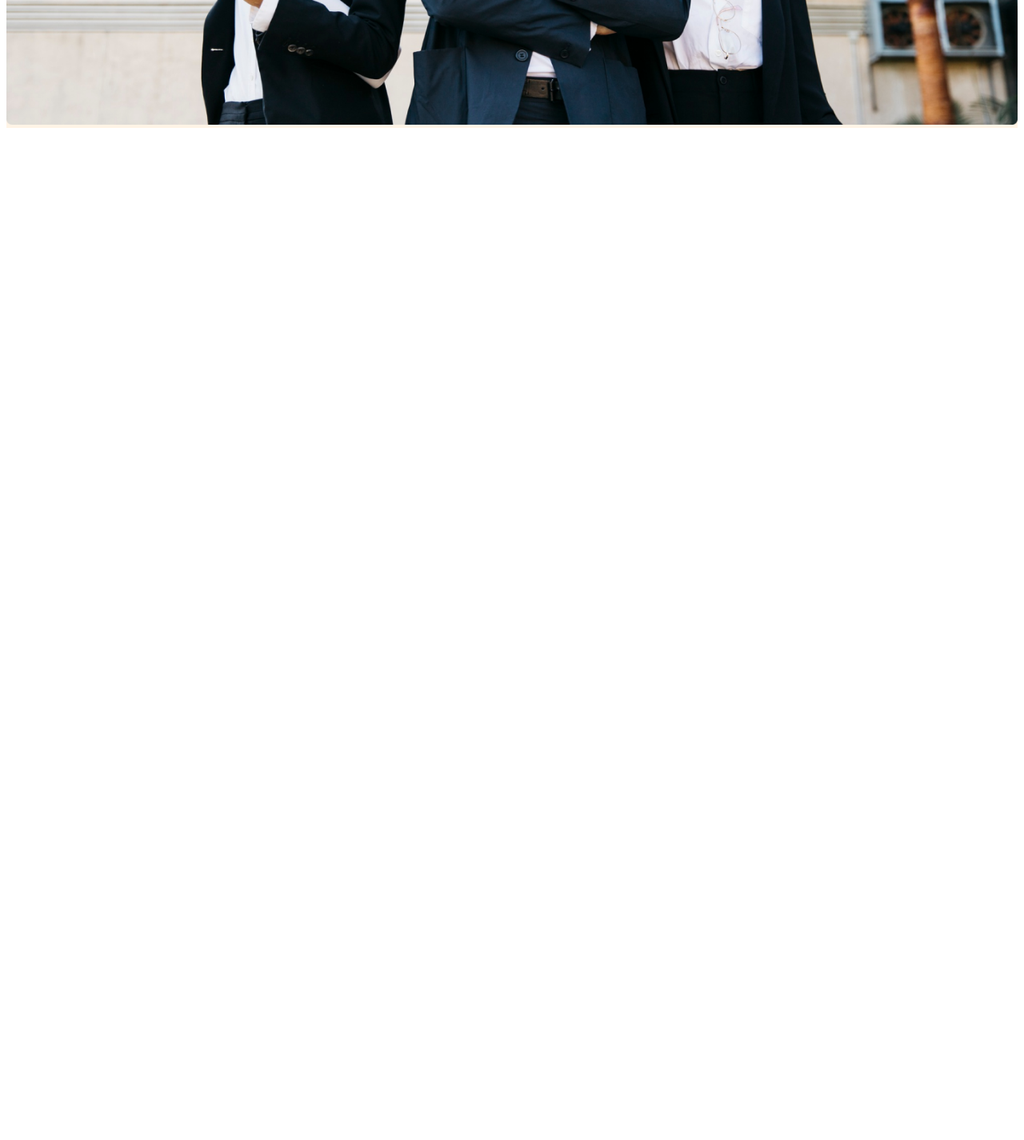
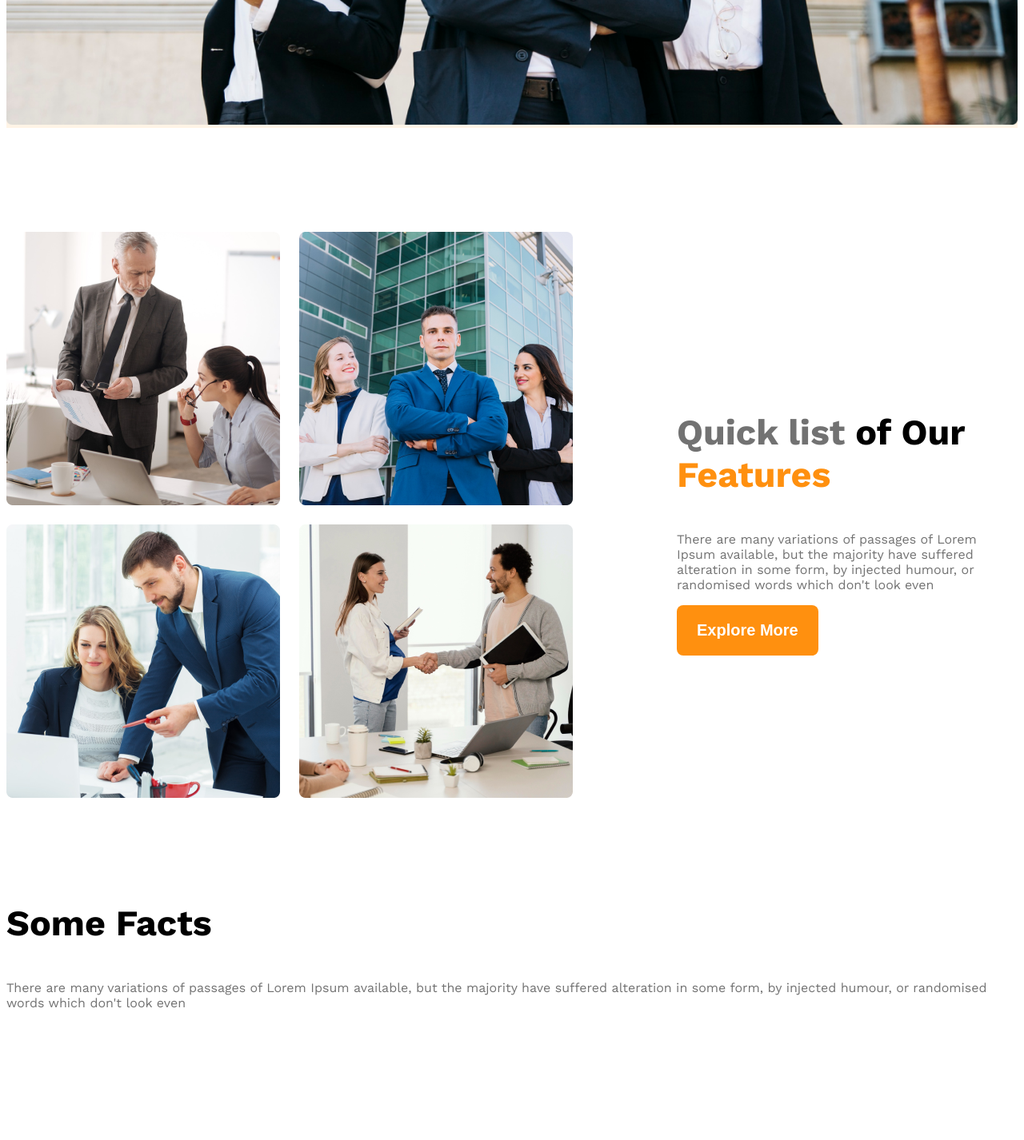
Before and after one commit to emon22830/G3_Responsive_Website, a plain HTML site: page index.html in a window 1280 px wide. Shown: the part 968-2394 px from the top of the page at 80% size. Before the commit the page ends 1136 px from the top, so only its background shows below. Drawn offline with nearby package versions, Linux system fonts and the light colour scheme.

Commit message:
made responsive & facts structure

```diff
--- a/index.html
+++ b/index.html
@@ -32,6 +32,53 @@
     </header>
 
     <main>
+        <section class="teams display-flex">
+            <div class="team-img-container ">
+<img src="images/team1.png" alt="">
+<img src="images/team2.png" alt="">
+<img src="images/team3.png" alt="">
+<img src="images/team4.png" alt="">
+
+            </div>
+            <div class="our-features">
+                <h3 class="section-title"><span id="text-light-gray" class="text-light-gray">Quick list</span> <span>of Our</span> <span class="text-primary">Features</span></h3>
+                <p class="feature-description text-light-gray">There are many variations of passages of Lorem Ipsum available, but the majority have suffered alteration in some form,
+                by injected humour, or randomised words which don't look even</p>
+                <button class="btn-primary">Explore More</button>
+            </div>
+
+        </section>
+
+<!-- Features will enjoy-->
+ <section>
+<h3 class="section-title">Some Facts</h3>
+<p class="text-light-gray">There are many variations of passages of Lorem Ipsum available, but the majority have suffered alteration in some form,
+by injected humour, or randomised words which don't look even</p>
+<div class="facts-container">
+    <div class="fact">
+        <img src="" alt="" class="fact-icon">
+        <h4 class="fact-number"></h4>
+        <h5 class="fact-name"></h5>
+    </div>
+    <div class="fact">
+        <img src="" alt="" class="fact-icon">
+        <h4 class="fact-number"></h4>
+        <h5 class="fact-name"></h5>
+    </div>
+    <div class="fact">
+        <img src="" alt="" class="fact-icon">
+        <h4 class="fact-number"></h4>
+        <h5 class="fact-name"></h5>
+    </div>
+    <div class="fact">
+        <img src="" alt="" class="fact-icon">
+        <h4 class="fact-number"></h4>
+        <h5 class="fact-name"></h5>
+    </div>
+</div>
+ </section>
+
+ <!--Some facts-->
 
     </main>
 
--- a/styles/architects.css
+++ b/styles/architects.css
@@ -9,6 +9,16 @@
 }
 
 /* shared styles */
+
+main{
+    max-width: 1440px;
+    margin: 0 auto;
+
+}
+main>section{
+    margin-top: 130px;
+}
+
 .display-flex{
     display: flex;
 
@@ -27,6 +37,11 @@
 }
 
 
+.text-primary{
+    color: #FF900F;
+}
+
+
 .btn-primary{
     background-color: #FF900F;
     color: white;
@@ -37,6 +52,10 @@
     border: none;
 }
 
+.section-title {
+    font-size: 2.8rem;
+    font-weight: 700;
+}
 
 
 /* header styles */
@@ -101,9 +120,55 @@ margin-right: 30px;
 
 }
 
+
+/* team and featured styles */
+.teams{
+    align-items: center;
+}
+
+.team-img-container{
+    display: grid;
+    grid-template-columns: repeat(2, 1fr);
+    gap: 24px;
+}
+
+.our-features{
+    margin-left: 130px;
+    max-width: 530px;
+}
+
+
+
+#quick-list{
+    font-weight: 500;
+}
+
 /* Reponsive Meddia Query */
 @media screen and (max-width:576px){
-    .navbar .nav-links{
+    .navbar,
+    .nav-links,
+    .teams{
         flex-direction: column;
     }
+
+    .team-img-container{
+        grid-template-columns: repeat(1,1fr);
+    }
+
+    .our-features{
+        margin-left: 20px;
+    }
+
 }
+
+/* Medium Size-Device */
+@media screen and (min-width:576px) and (max-width:992px) {
+    .teams{
+        flex-direction: column;
+    }
+
+    .our-features{
+        margin: 50px auto;
+    }
+
+}
```
